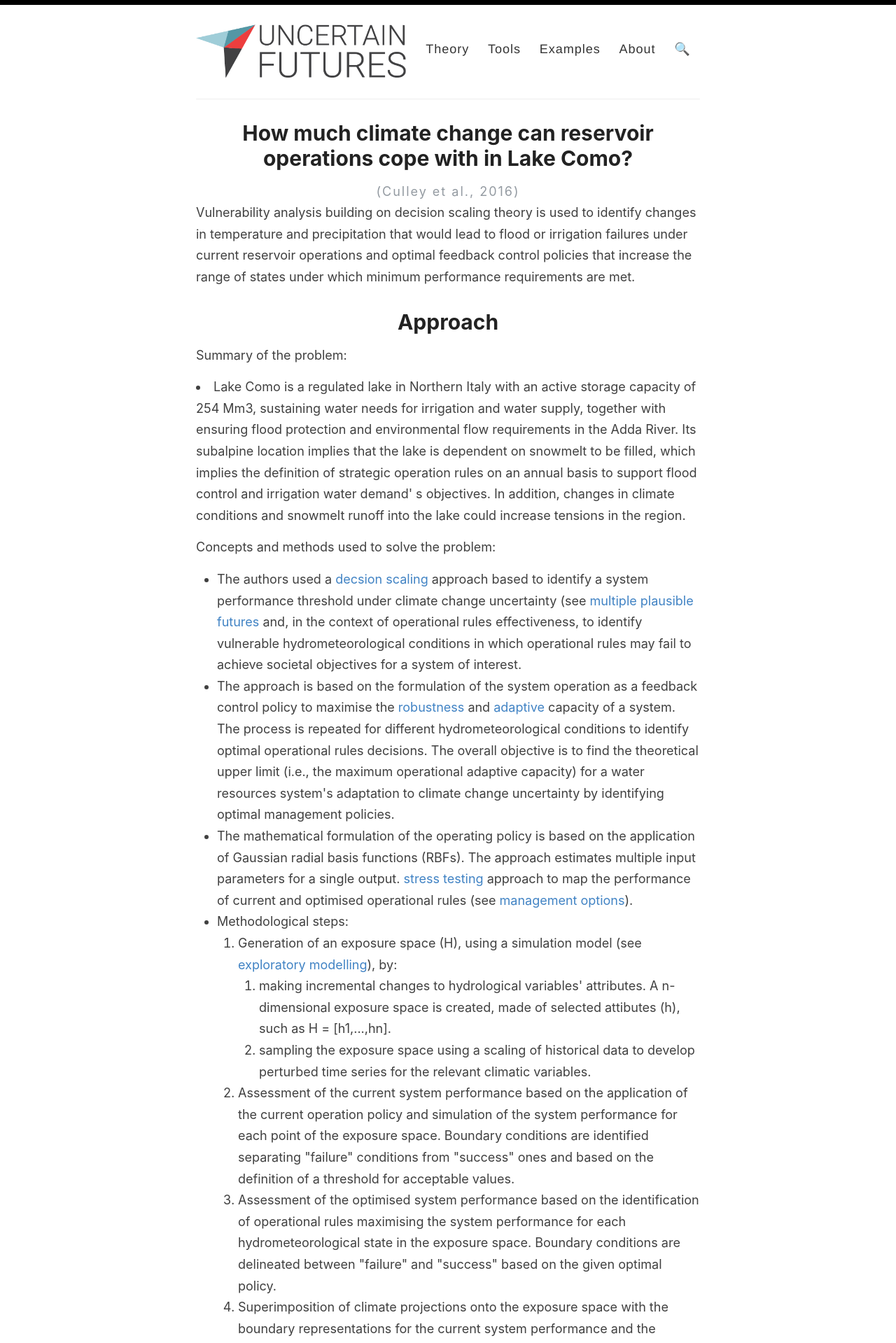
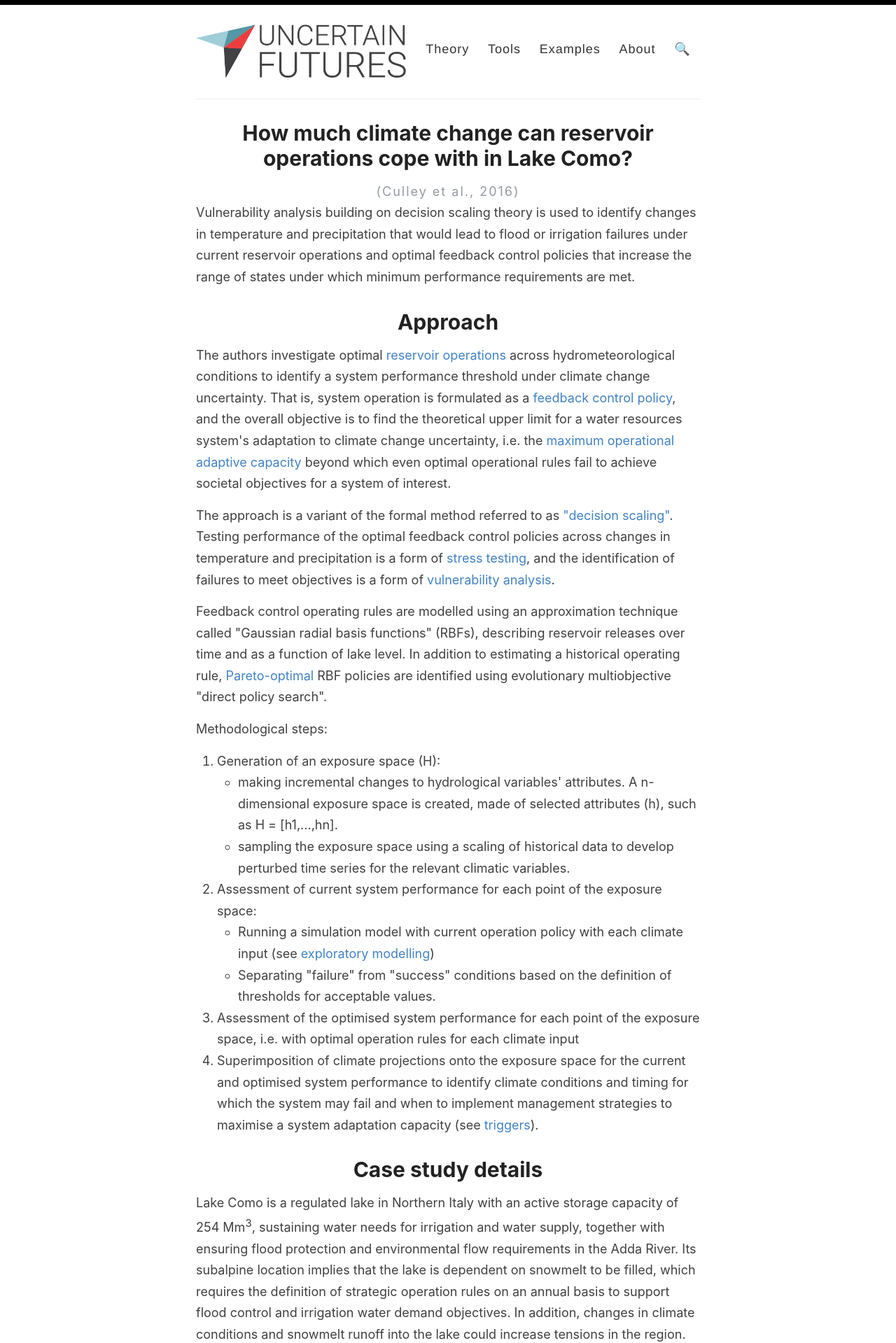
Before and after one commit to uncertainfutures/uncertainfutures.github.io, a Jekyll site: the page built from _examples/culley-2016.md, in a window 1280 px wide. Shown: the top 1919 px of the page at 70% size. Built offline with Jekyll 4.4.1, drawn with Linux system fonts in a browser that asks for light colours; some of the changed text lies outside the part shown.

Commit message:
Edits to Culley 2016

```diff
--- a/_examples/culley-2016.md
+++ b/_examples/culley-2016.md
@@ -5,33 +5,40 @@ citation: (Culley et al., 2016)
 permalink: /examples/culley-2016/
 excerpt: Vulnerability analysis building on decision scaling theory is used to identify changes in temperature and precipitation that would lead to flood or irrigation failures under current reservoir operations and optimal feedback control policies that increase the range of states under which minimum performance requirements are met.
 approach: >
-  <p> Summary of the problem:
-  <li> Lake Como is a regulated lake in Northern Italy with an active storage capacity of 254 Mm<sup>3</sup>, sustaining water needs for irrigation and water supply, together with ensuring flood protection and environmental flow requirements in the Adda River. Its subalpine location implies that the lake is dependent on snowmelt to be filled, which implies the definition of strategic operation rules on an annual basis to support flood control and irrigation water demand' s objectives. In addition, changes in climate conditions and snowmelt runoff into the lake could increase tensions in the region. </li>
+  <p>
+  The authors investigate optimal <a href="../reservoir-operations/">reservoir operations</a> across hydrometeorological conditions to identify a system performance threshold under climate change uncertainty. That is, system operation is formulated as a <a href="../../theory/feedback-control/">feedback control policy</a>, and the overall objective is to find the theoretical upper limit for a water resources system's adaptation to climate change uncertainty, i.e. the <a href="../../theory/maximum-operational-adaptive-capacity">maximum operational adaptive capacity</a> beyond which even optimal operational rules fail to achieve societal objectives for a system of interest.
   </p>
-  <p> Concepts and methods used to solve the problem: <ul>
-  <li> The authors used a <a href="../therory/decision-scaling"> decsion scaling </a> approach based to identify a system performance threshold under climate change uncertainty (see <a href="../theory/multiple-plausible-futures">multiple plausible futures</a> and, in the context of operational rules effectiveness, to identify vulnerable hydrometeorological conditions in which operational rules may fail to achieve societal objectives for a system of interest. </li>
-  <li> The approach is based on the formulation of the system operation as a feedback control policy to maximise the <a href="../theory/robust-decisions">robustness</a> and <a href="../theory/adaptive-decisions">adaptive</a> capacity of a system. The process is repeated for different hydrometeorological conditions to identify optimal operational rules decisions. The overall objective is to find the theoretical upper limit (i.e., the maximum operational adaptive capacity) for a water resources system's adaptation to climate change uncertainty by identifying optimal management policies. </li>
-  <li> The mathematical formulation of the operating policy is based on the application of Gaussian radial basis functions (RBFs). The approach estimates multiple input parameters for a single output. <a href="../theory/pareto-optimality> Pareto-optimal </a> RBF policies are identified based on the use of the evolutionary multiobjective direct policy search. </li>
-  <li> Overall, the approach could be described as a <a href="../theory/stress-testing> stress testing </a> approach to map the performance of current and optimised operational rules (see <a href="../theory/management-options">management options</a>). </li>
-  <li> Methodological steps: <ol>
-  <li> Generation of an exposure space (H), using a simulation model (see <a href="../theory/exploratory-modelling">exploratory modelling</a>), by: <ol>
-  <li> making incremental changes to hydrological variables' attributes. A n-dimensional exposure space is created, made of selected attibutes (h), such as H = [h1,...,hn].  </li>
-  <li> sampling the exposure space using a scaling of historical data to develop perturbed time series for the relevant climatic variables. </li> </ol>
-  <li> Assessment of the current system performance based on the application of the current operation policy and simulation of the system performance for each point of the exposure space. Boundary conditions are identified separating "failure" conditions from "success" ones and based on the definition of a threshold for acceptable values. </li>
-  <li> Assessment of the optimised system performance based on the identification of operational rules maximising the system performance for each hydrometeorological state in the exposure space. Boundary conditions are delineated between "failure" and "success" based on the given optimal policy.</li>
-  <li> Superimposition of climate projections onto the exposure space with the boundary representations for the current system performance and the optimised one to identify climate conditions and timing (see <a href="../theory/triggers"> triggers</a>) for which the system may fail and when to implement management strategies to maximise a system adaptation capacity. </li>
+  <p>
+  The approach is a variant of the formal method referred to as <a href="../../theory/decision-scaling">"decision scaling"</a>. Testing performance of the optimal feedback control policies across changes in temperature and precipitation is a form of <a href="../../theory/stress-testing/">stress testing</a>, and the identification of failures to meet objectives is a form of <a href="../../theory/vulnerability-analysis/">vulnerability analysis</a>.
+  </p>
+  <p>Feedback control operating rules are modelled using an approximation technique called "Gaussian radial basis functions" (RBFs), describing reservoir releases over time and as a function of lake level. In addition to estimating a historical operating rule, <a href="../../theory/pareto-optimality"> Pareto-optimal </a> RBF policies are identified using evolutionary multiobjective "direct policy search". </p>
+  Methodological steps: <ol>
+  <li> Generation of an exposure space (H): <ul>
+    <li> making incremental changes to hydrological variables' attributes. A n-dimensional exposure space is created, made of selected attributes (h), such as H = [h1,...,hn].  </li>
+    <li> sampling the exposure space using a scaling of historical data to develop perturbed time series for the relevant climatic variables. </li> </ul>
+    <!-- TODO: we may need to provide more detail about perturbation and stochastic generation methods -->
+  <li>Assessment of current system performance for each point of the exposure space:<ul>
+    <li>Running a simulation model with current operation policy with each climate input (see <a href="../../theory/exploratory-modelling">exploratory modelling</a>)</li>
+    <li>Separating "failure" from "success" conditions based on the definition of thresholds for acceptable values. </li></ul>
+  </li>
+  <li>Assessment of the optimised system performance for each point of the exposure space, i.e. with optimal operation rules for each climate input</li>
+  <li> Superimposition of climate projections onto the exposure space for the current and optimised system performance to identify climate conditions and timing for which the system may fail and when to implement management strategies to maximise a system adaptation capacity (see <a href="../../theory/triggers"> triggers</a>). </li>
   </ol></li>
   </ul></p>
 problem_definition: >
-  <p> The problem is "how to define operational rules to maximise the Lake Como system's adaptive capacity under climate change uncertainty?" </p>
-  <p> Objectives for the system: flood control and water <a href="../theory/reliability">reliability</a> for irrigation. </p>
+  <p>Lake Como is a regulated lake in Northern Italy with an active storage capacity of 254 Mm<sup>3</sup>, sustaining water needs for irrigation and water supply, together with ensuring flood protection and environmental flow requirements in the Adda River. Its subalpine location implies that the lake is dependent on snowmelt to be filled, which requires the definition of strategic operation rules on an annual basis to support flood control and irrigation water demand objectives. In addition, changes in climate conditions and snowmelt runoff into the lake could increase tensions in the region.
+  </p>
+  <p> The problem is identification of operational rules to maximise the Lake Como system's adaptive capacity under climate change uncertainty</p>
   <p> Conditions of failure for the system :<ul>
-  <li> daily flooded area over 100 m2 </li>
-  <li> daily average squared water deficit = 400 kL2 </li></ul></p>
-  <p> Downscaling approach to climate change scenarios based on the application of a statistical downscaling method based on quantile mapping to generate future local climate change projections. Climate change projections in the climate exposure space are obtained for the years 2025, 2050, 2075 and 2100. </p>
-  <p> Attributes for generating the climate exposure space: mean annual precipitation (mm) and mean annual temperature. <ul>
-  <li> Precipitation was perturbed as a percentage change to daily wet days (over 1mm) from 90% to 130% of current values. </li>
-  <li> Temperature was perturbed for each daily time-step from -5℃ to 15℃ of current values. </li></ul></p>
+  <li> daily flooded area over 100 m<sup>2</sup> </li>
+  <li> daily average squared water deficit = 400 kL<sup>2</sup> </li></ul></p>
+  <p>The optimal operation rule is based on a penalty function assessing <a href="../../theory/reliability">reliability</a>:<ul>
+    <li>flood reliability function: the ratio of the days without a flood event within the simulation horizon</li>
+    <li>irrigation reliability function: ratio of available supply to the demand averaged across all time steps, with ratio values capped at 1</li></ul>
+  <p>Climate change projections in the climate exposure space are obtained from multiple models for the years 2025, 2050, 2075 and 2100, with statistical downscaling based on quantile mapping to generate future local climate change projections.  </p>
+  <p> Attributes for generating the climate exposure space:<ul>
+  <li>Mean annual precipitation (mm): Precipitation was perturbed as a percentage change to daily wet days (over 1mm) from 90% to 130% of current values. </li>
+  <li>Mean annual temperature: Temperature was perturbed for each daily time-step from -5℃ to 15℃ of current values. </li></ul></p>
 reference: >
   Culley, S., Noble, S., Yates, A., Timbs, M., Westra, S., Maier, H.R., Giuliani, M., Castelletti, A., 2016. <a href="https://doi.org/10.1002/2015WR018253">A bottom-up approach to identifying the maximum operational adaptive capacity of water resource systems to a changing climate </a>. Water Resources Research. 52, 6751–6768. doi:10.1002/2015WR018253
   <p>Also see <a href="https://watermodelling.org/news/event-summary-coping-with-multiple-plausible-futures-in-the-face-of-climate-change">presentation for the Queensland Water Modelling Network</a>.</p>
--- a/_layouts/case-study.html
+++ b/_layouts/case-study.html
@@ -10,7 +10,7 @@ layout: default
     <div>{{page.excerpt}}</div>
     <h1>Approach</h1>
     <div>{{page.approach}}</div>
-    <h1>Problem definition</h1>
+    <h1>Case study details</h1>
     <div>{{page.problem_definition}}</div>
     <h1>Reference</h1>
     <div>{{ page.reference }}</div>
--- a/assets/style.scss
+++ b/assets/style.scss
@@ -334,6 +334,12 @@ nav {
       color: $blue;
     }
   }
+}
+
+// Needed because _reset.scss overrides it
+sup {
+  vertical-align: super;
+  font-size: smaller;
 }
 
 //
```
Also changed, not shown: _theory/feedback-control.md (added, +6 -0 lines), _theory/maximum-operational-adaptive-capacity.md (added, +6 -0 lines).
